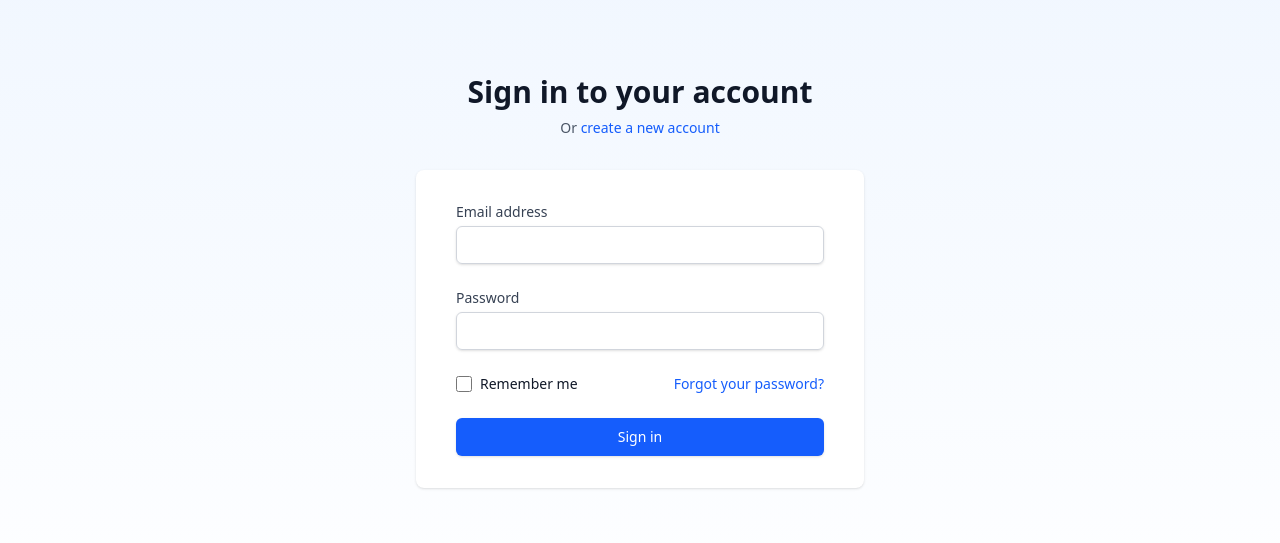
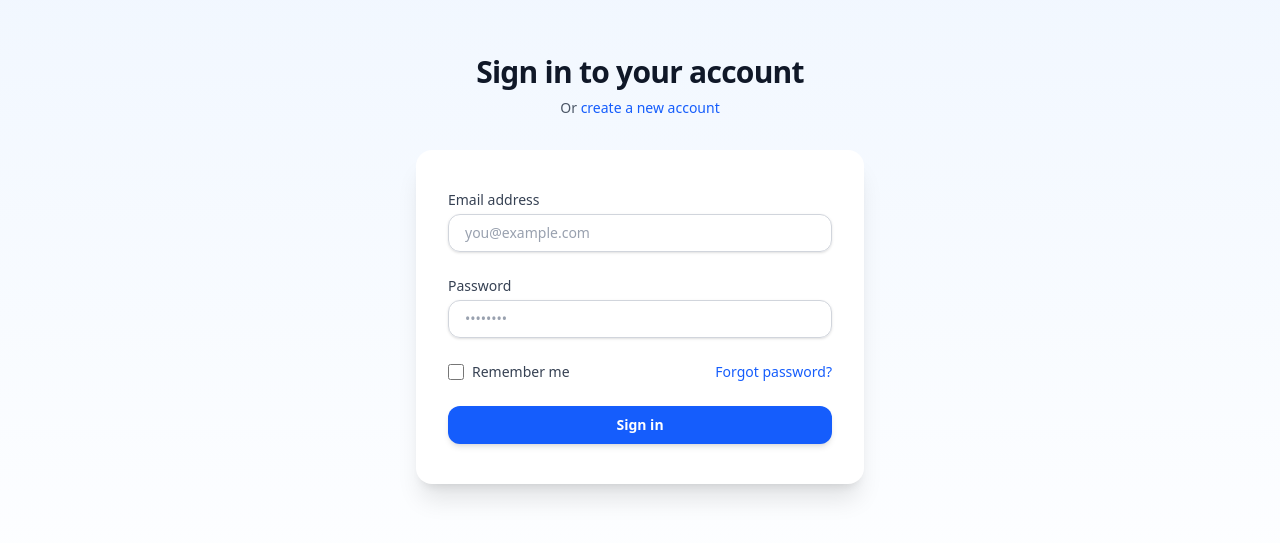
Before and after one commit to thilinamendis/AFS_DataCapture_APP, a React (Vite) app in the folder client/: page /login in a window 1280 px wide. Shown: the part 131-674 px from the top of the page. Built offline with nearby package versions, Linux system fonts and the light colour scheme.

Commit message:
Refactor Login component: improve form validation, enhance UI elements for better accessibility, and streamline layout for a more user-friendly experience.

```diff
--- a/client/src/pages/user/Login.jsx
+++ b/client/src/pages/user/Login.jsx
@@ -23,14 +23,12 @@ function Login() {
             password: ''
         };
 
-        // Validate email
         if (!validateRequired(formData.email)) {
             errors.email = 'Email is required';
         } else if (!validateEmail(formData.email)) {
             errors.email = 'Please enter a valid email address';
         }
 
-        // Validate password
         if (!validateRequired(formData.password)) {
             errors.password = 'Password is required';
         } else if (formData.password.length < 6) {
@@ -47,19 +45,17 @@ function Login() {
 
         setFormData(prev => ({ ...prev, [name]: val }));
 
-        // Clear error when user starts typing
         setFormErrors(prev => ({
             ...prev,
             [name]: ''
         }));
     };
+
     const handleSubmit = async (e) => {
         e.preventDefault();
         setServerError('');
 
-        if (!validateForm()) {
-            return;
-        }
+        if (!validateForm()) return;
 
         setLoading(true);
         const result = await login(formData.email, formData.password);
@@ -69,13 +65,12 @@ function Login() {
         setLoading(false);
     };
 
-    return(
-        <div className="min-h-screen bg-gradient-to-b from-blue-50 to-white flex flex-col justify-center py-12 sm:px-6 lg:px-8">
-            <div className="sm:mx-auto sm:w-full sm:max-w-md">
-                <h2 className="mt-6 text-center text-3xl font-extrabold text-gray-900">
-                    Sign in to your account
-                </h2>
-                <p className="mt-2 text-center text-sm text-gray-600">
+    return (
+        <div className="min-h-screen bg-gradient-to-b from-blue-50 to-white flex items-center justify-center px-4 py-12">
+            <div className="w-full max-w-md space-y-8">
+                <div className="text-center">
+                    <h2 className="text-3xl font-bold tracking-tight text-gray-900">Sign in to your account</h2>
+                    <p className="mt-2 text-sm text-gray-600">
                         Or{' '}
                         <Link to="/register" className="font-medium text-blue-600 hover:text-blue-500">
                             create a new account
@@ -83,20 +78,19 @@ function Login() {
                     </p>
                 </div>
 
-            <div className="mt-8 sm:mx-auto sm:w-full sm:max-w-md">
-                <div className="bg-white py-8 px-4 shadow sm:rounded-lg sm:px-10">
+                <div className="bg-white rounded-2xl shadow-xl px-8 py-10">
                     {serverError && (
-                        <div className="mb-4 bg-red-50 border border-red-200 text-red-600 px-4 py-3 rounded-lg">
+                        <div className="mb-4 rounded-lg border border-red-300 bg-red-50 px-4 py-3 text-sm text-red-600">
                             {serverError}
                         </div>
                     )}
 
                     <form className="space-y-6" onSubmit={handleSubmit}>
+                        {/* Email */}
                         <div>
                             <label htmlFor="email" className="block text-sm font-medium text-gray-700">
                                 Email address
                             </label>
-                            <div className="mt-1">
                             <input
                                 id="email"
                                 name="email"
@@ -104,19 +98,21 @@ function Login() {
                                 autoComplete="email"
                                 value={formData.email}
                                 onChange={handleChange}
-                                    className={`appearance-none block w-full px-3 py-2 border rounded-md shadow-sm placeholder-gray-400 focus:outline-none focus:ring-blue-500 focus:border-blue-500 sm:text-sm ${formErrors.email ? 'border-red-500' : 'border-gray-300'}`}
+                                className={`mt-1 block w-full rounded-xl border px-4 py-2 shadow-sm sm:text-sm focus:outline-none focus:ring-2 focus:ring-blue-500 focus:border-blue-500 placeholder-gray-400 ${
+                                    formErrors.email ? 'border-red-500' : 'border-gray-300'
+                                }`}
+                                placeholder="you@example.com"
                             />
                             {formErrors.email && (
                                 <p className="mt-1 text-sm text-red-600">{formErrors.email}</p>
                             )}
                         </div>
-                        </div>
 
+                        {/* Password */}
                         <div>
                             <label htmlFor="password" className="block text-sm font-medium text-gray-700">
                                 Password
                             </label>
-                            <div className="mt-1">
                             <input
                                 id="password"
                                 name="password"
@@ -124,41 +120,44 @@ function Login() {
                                 autoComplete="current-password"
                                 value={formData.password}
                                 onChange={handleChange}
-                                    className={`appearance-none block w-full px-3 py-2 border rounded-md shadow-sm placeholder-gray-400 focus:outline-none focus:ring-blue-500 focus:border-blue-500 sm:text-sm ${formErrors.password ? 'border-red-500' : 'border-gray-300'}`}
+                                className={`mt-1 block w-full rounded-xl border px-4 py-2 shadow-sm sm:text-sm focus:outline-none focus:ring-2 focus:ring-blue-500 focus:border-blue-500 placeholder-gray-400 ${
+                                    formErrors.password ? 'border-red-500' : 'border-gray-300'
+                                }`}
+                                placeholder="••••••••"
                             />
                             {formErrors.password && (
                                 <p className="mt-1 text-sm text-red-600">{formErrors.password}</p>
                             )}
                         </div>
-                        </div>
 
+                        {/* Remember Me & Forgot */}
                         <div className="flex items-center justify-between">
-                            <div className="flex items-center">
+                            <label className="flex items-center space-x-2 text-sm text-gray-700">
                                 <input
                                     id="remember"
                                     name="remember"
                                     type="checkbox"
                                     checked={formData.remember}
                                     onChange={handleChange}
-                                    className="h-4 w-4 text-blue-600 focus:ring-blue-500 border-gray-300 rounded"
+                                    className="h-4 w-4 rounded border-gray-300 text-blue-600 focus:ring-blue-500"
                                 />
-                                <label htmlFor="remember" className="ml-2 block text-sm text-gray-900">
-                                    Remember me
+                                <span>Remember me</span>
                             </label>
+                            <Link to="/forgot-password" className="text-sm font-medium text-blue-600 hover:text-blue-500">
+                                Forgot password?
+                            </Link>
                         </div>
 
-                            <div className="text-sm">
-                                <Link to="/forgot-password" className="font-medium text-blue-600 hover:text-blue-500">
-                                    Forgot your password?
-                                </Link>
-                            </div>
-                        </div>
-
+                        {/* Button */}
                         <div>
                             <button
                                 type="submit"
                                 disabled={loading}
-                                className={`w-full flex justify-center py-2 px-4 border border-transparent rounded-md shadow-sm text-sm font-medium text-white ${loading ? 'bg-blue-400 cursor-not-allowed' : 'bg-blue-600 hover:bg-blue-700'} focus:outline-none focus:ring-2 focus:ring-offset-2 focus:ring-blue-500`}
+                                className={`w-full rounded-xl border border-transparent px-4 py-2 text-sm font-semibold text-white shadow-md focus:outline-none focus:ring-2 focus:ring-blue-500 focus:ring-offset-2 ${
+                                    loading
+                                        ? 'cursor-not-allowed bg-blue-400'
+                                        : 'bg-blue-600 hover:bg-blue-700'
+                                }`}
                             >
                                 {loading ? 'Signing in...' : 'Sign in'}
                             </button>
```
Lines whose indentation alone changed are shown as unchanged.
